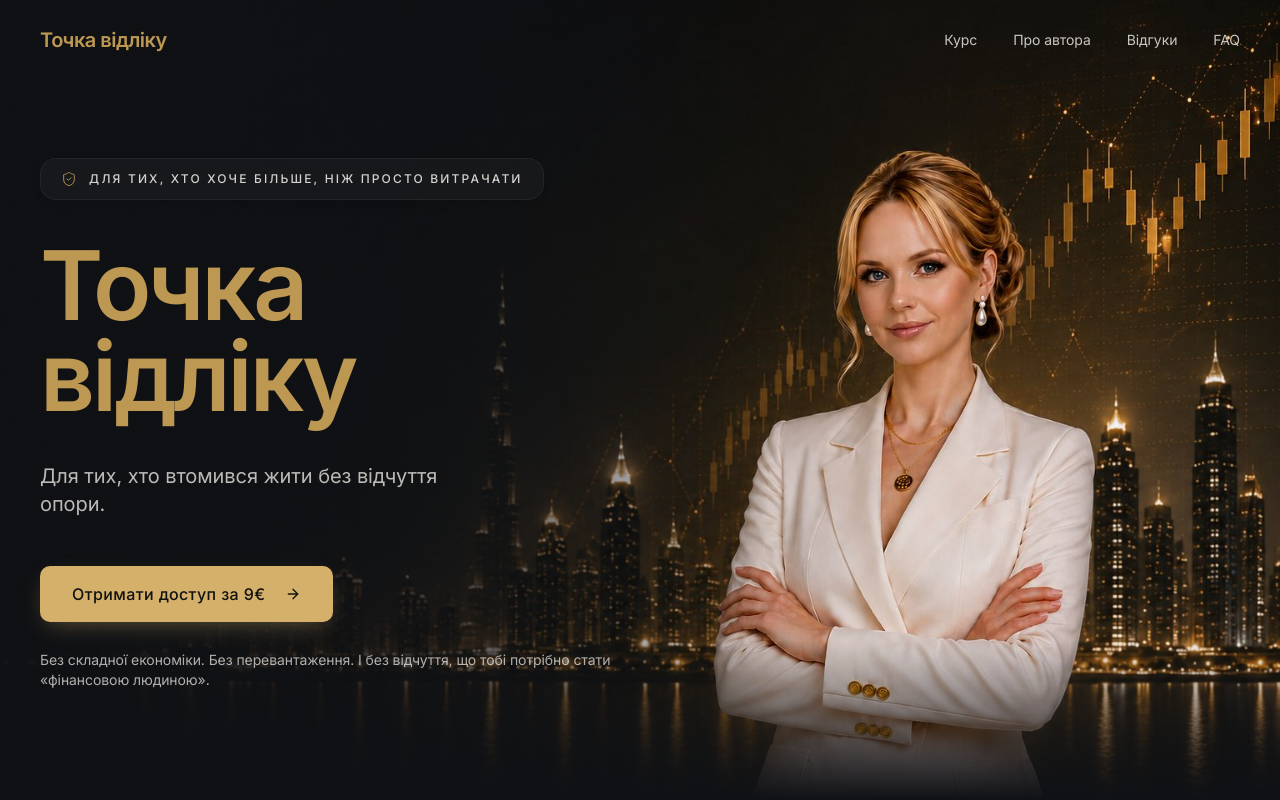
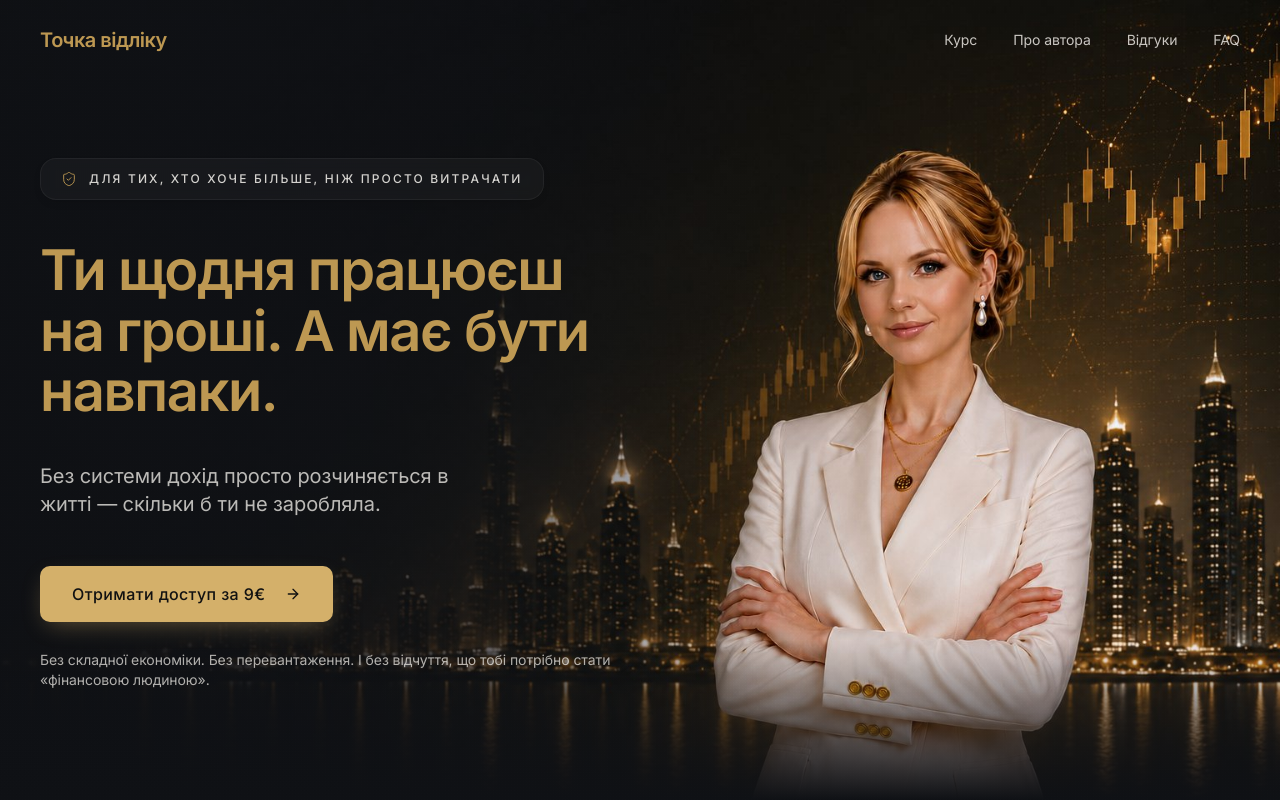
Before and after one commit to olhahrytsaibiz-bit/mini-site, a React (Vite) app: page / in a window 1280 px wide. Shown: the top 800 px of the page. Built offline with nearby package versions, Linux system fonts and the light colour scheme; the HTML template or start-up script is replaced by a standard one.

Commit message:
Hero copy: new headline 'Ти щодня працюєш на гроші. А має бути навпаки.' + new subtitle

```diff
--- a/src/components/sections/HeroSection.tsx
+++ b/src/components/sections/HeroSection.tsx
@@ -46,13 +46,12 @@ export const HeroSection = () => {
               </span>
             </div>
 
-            <h1 className="text-[68px] xl:text-[96px] font-semibold leading-[0.95] tracking-[-0.03em]">
-              <span className="block text-gold">Точка</span>
-              <span className="block text-gold">відліку</span>
+            <h1 className="text-[40px] xl:text-[56px] font-semibold leading-[1.08] tracking-[-0.025em] text-gold max-w-xl">
+              Ти щодня працюєш на гроші. А має бути навпаки.
             </h1>
 
             <p className="text-lg xl:text-xl text-foreground/75 max-w-md leading-[1.7]">
-              Для тих, хто втомився жити без відчуття опори.
+              Без системи дохід просто розчиняється в житті — скільки б ти не заробляла.
             </p>
 
             <div className="space-y-6 pt-2">
@@ -86,10 +85,9 @@ export const HeroSection = () => {
               initial={{ opacity: 0, y: 16 }}
               animate={{ opacity: 1, y: 0 }}
               transition={{ duration: 0.8, delay: 0.15 }}
-              className="text-[44px] sm:text-5xl font-semibold leading-[1.0] tracking-[-0.025em] text-left max-w-[58%]"
+              className="text-[28px] sm:text-[32px] font-semibold leading-[1.15] tracking-[-0.02em] text-left max-w-[62%] text-gold"
             >
-              <span className="block text-gold">Точка</span>
-              <span className="block text-gold">відліку</span>
+              Ти щодня працюєш на гроші. А має бути навпаки.
             </motion.h1>
 
             <motion.p
@@ -98,7 +96,7 @@ export const HeroSection = () => {
               transition={{ duration: 0.8, delay: 0.25 }}
               className="text-[15px] text-foreground/80 max-w-[52%] leading-[1.75] mt-6"
             >
-              Для тих, хто втомився жити без відчуття опори.
+              Без системи дохід просто розчиняється в житті — скільки б ти не заробляла.
             </motion.p>
 
           </div>
```
